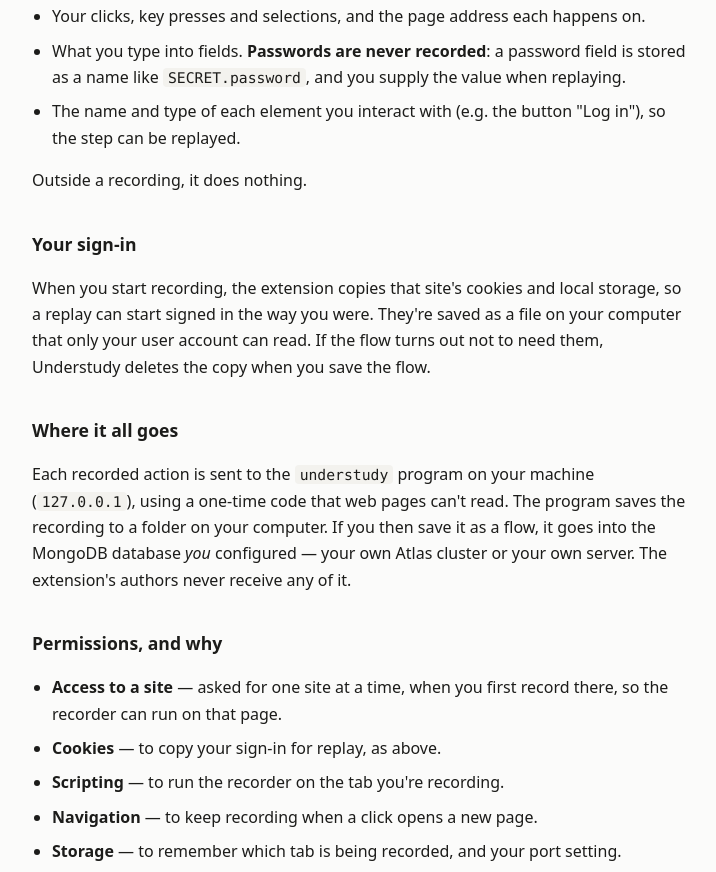
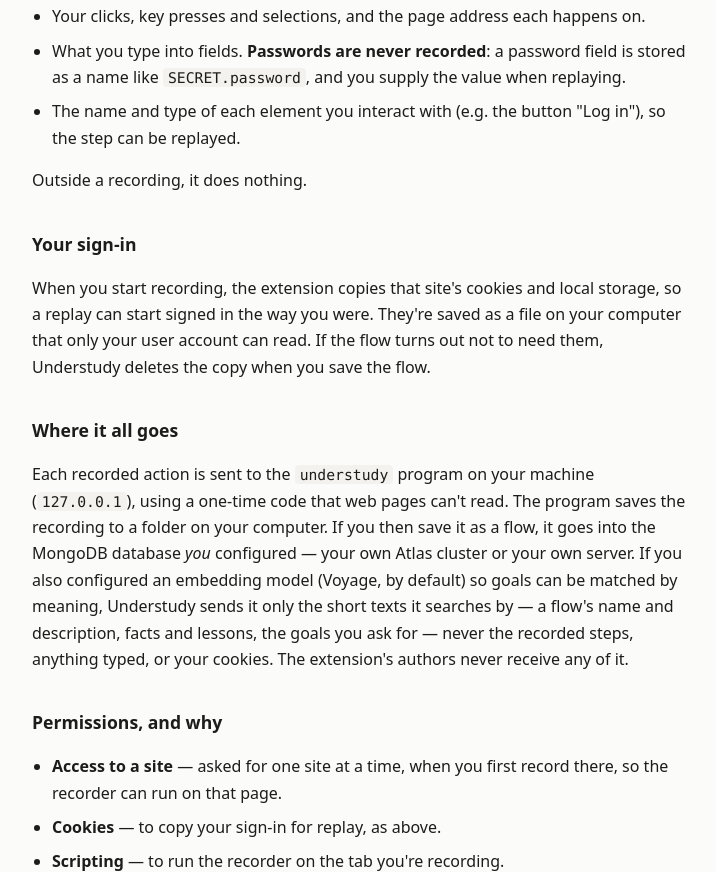
Before and after one commit to Jeffawe/UnderStudy, a browser extension: page site/privacy.html in a window 1280 px wide. Shown: the part 399-1271 px from the top of the page, without its empty margins (278-994 px from the left). Drawn offline with Linux system fonts and the light colour scheme.

Commit message:
Drop an unused localhost permission and disclose what the embedding model receives

```diff
--- a/site/privacy.html
+++ b/site/privacy.html
@@ -44,7 +44,7 @@
   <p>When you start recording, the extension copies that site's cookies and local storage, so a replay can start signed in the way you were. They're saved as a file on your computer that only your user account can read. If the flow turns out not to need them, Understudy deletes the copy when you save the flow.</p>
 
   <h2>Where it all goes</h2>
-  <p>Each recorded action is sent to the <code>understudy</code> program on your machine (<code>127.0.0.1</code>), using a one-time code that web pages can't read. The program saves the recording to a folder on your computer. If you then save it as a flow, it goes into the MongoDB database <em>you</em> configured — your own Atlas cluster or your own server. The extension's authors never receive any of it.</p>
+  <p>Each recorded action is sent to the <code>understudy</code> program on your machine (<code>127.0.0.1</code>), using a one-time code that web pages can't read. The program saves the recording to a folder on your computer. If you then save it as a flow, it goes into the MongoDB database <em>you</em> configured — your own Atlas cluster or your own server. If you also configured an embedding model (Voyage, by default) so goals can be matched by meaning, Understudy sends it only the short texts it searches by — a flow's name and description, facts and lessons, the goals you ask for — never the recorded steps, anything typed, or your cookies. The extension's authors never receive any of it.</p>
 
   <h2>Permissions, and why</h2>
   <ul>
```
Also changed, not shown: README.md, extension/manifest.json.
